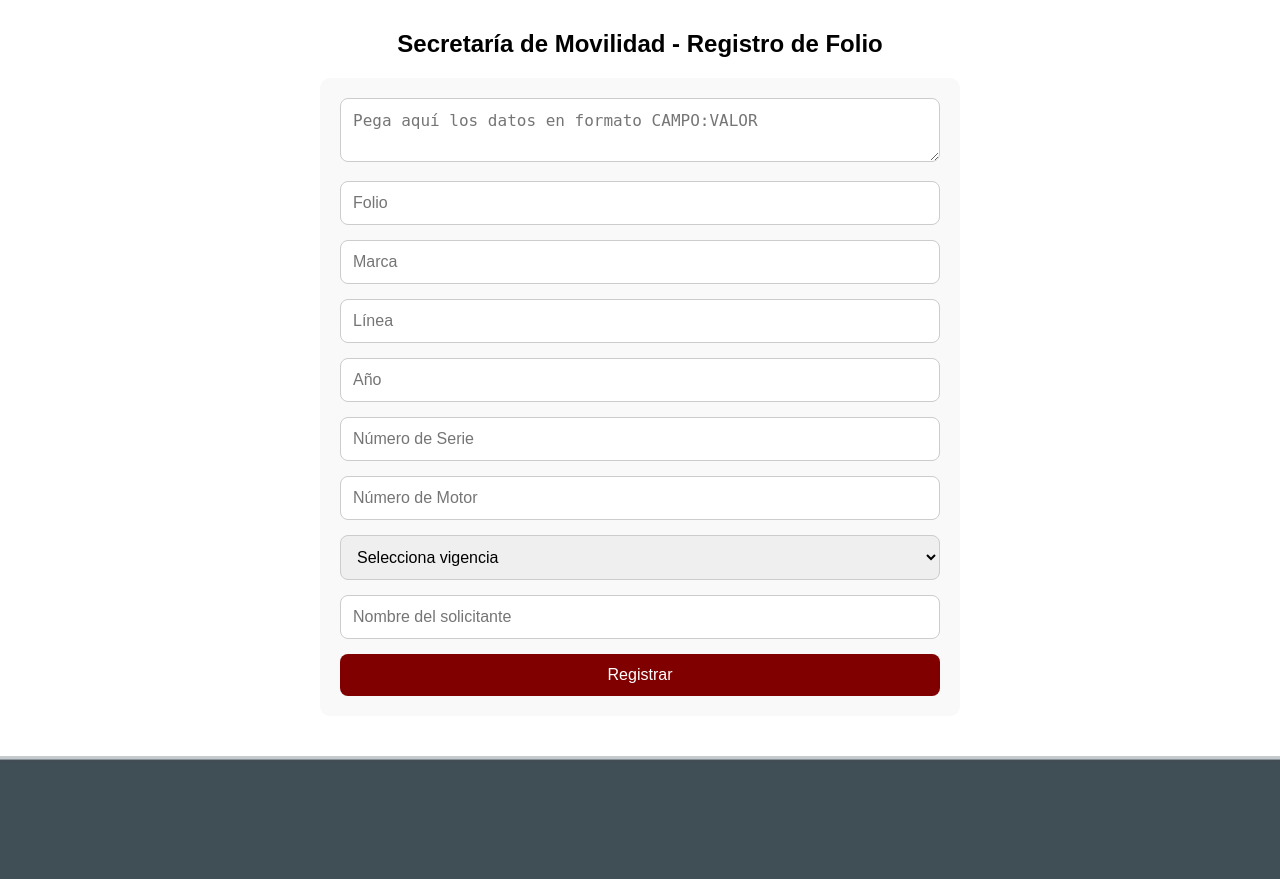
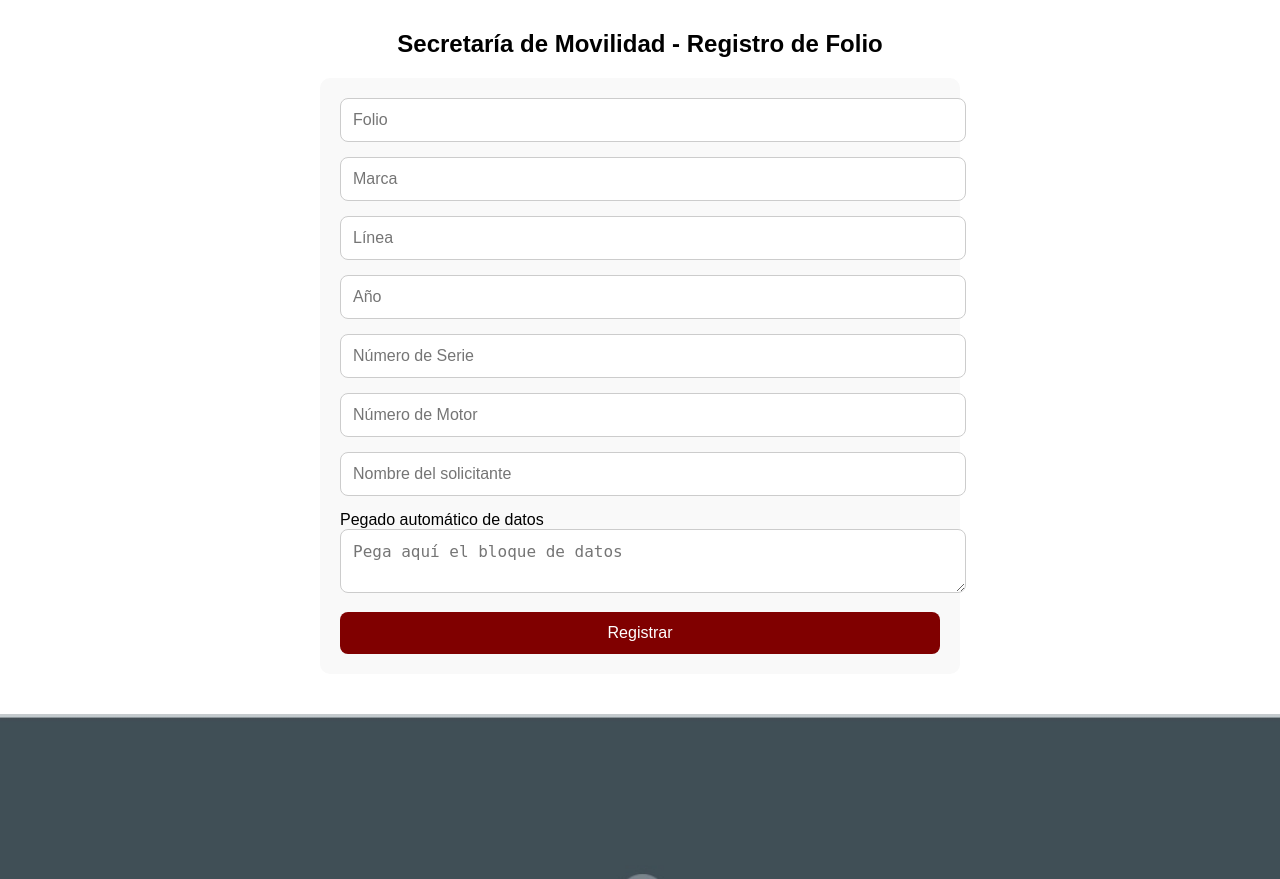
Before and after one commit to Gsr1989/Jalisco, a Flask app: template templates/registro_folio.html in a window 1280 px wide. Shown: the part 100-979 px from the top of the page. Run offline with Flask 3, Linux system fonts and the light colour scheme; the template is opened without the code that fills it, so the values that code supplies are empty.

Commit message:
Update registro_folio.html

```diff
--- a/templates/registro_folio.html
+++ b/templates/registro_folio.html
@@ -41,7 +41,6 @@
             border-radius: 8px;
             border: 1px solid #ccc;
             font-size: 16px;
-            box-sizing: border-box;
         }
         .btn {
             background-color: #800000;
@@ -102,21 +101,17 @@
 {% endwith %}
 
 <form method="POST" action="{{ url_for('registrar_folio') }}">
-    <textarea id="entradaMasiva" placeholder="Pega aquí los datos en formato CAMPO:VALOR"></textarea>
-
     <input type="text" id="folio" name="folio" placeholder="Folio" required>
     <input type="text" id="marca" name="marca" placeholder="Marca" required>
     <input type="text" id="linea" name="linea" placeholder="Línea" required>
     <input type="number" id="anio" name="anio" placeholder="Año" required>
     <input type="text" id="serie" name="serie" placeholder="Número de Serie" required>
     <input type="text" id="motor" name="motor" placeholder="Número de Motor" required>
-    <select name="vigencia" required>
-        <option value="">Selecciona vigencia</option>
-        <option value="30">30 días</option>
-        <option value="60">60 días</option>
-        <option value="90">90 días</option>
-    </select>
     <input type="text" id="nombre_solicitante" name="nombre_solicitante" placeholder="Nombre del solicitante" required>
+
+    <label for="entradaMasiva">Pegado automático de datos</label>
+    <textarea id="entradaMasiva" placeholder="Pega aquí el bloque de datos"></textarea>
+
     <button type="submit" class="btn">Registrar</button>
 </form>
 
```
Lines whose indentation alone changed are shown as unchanged.
